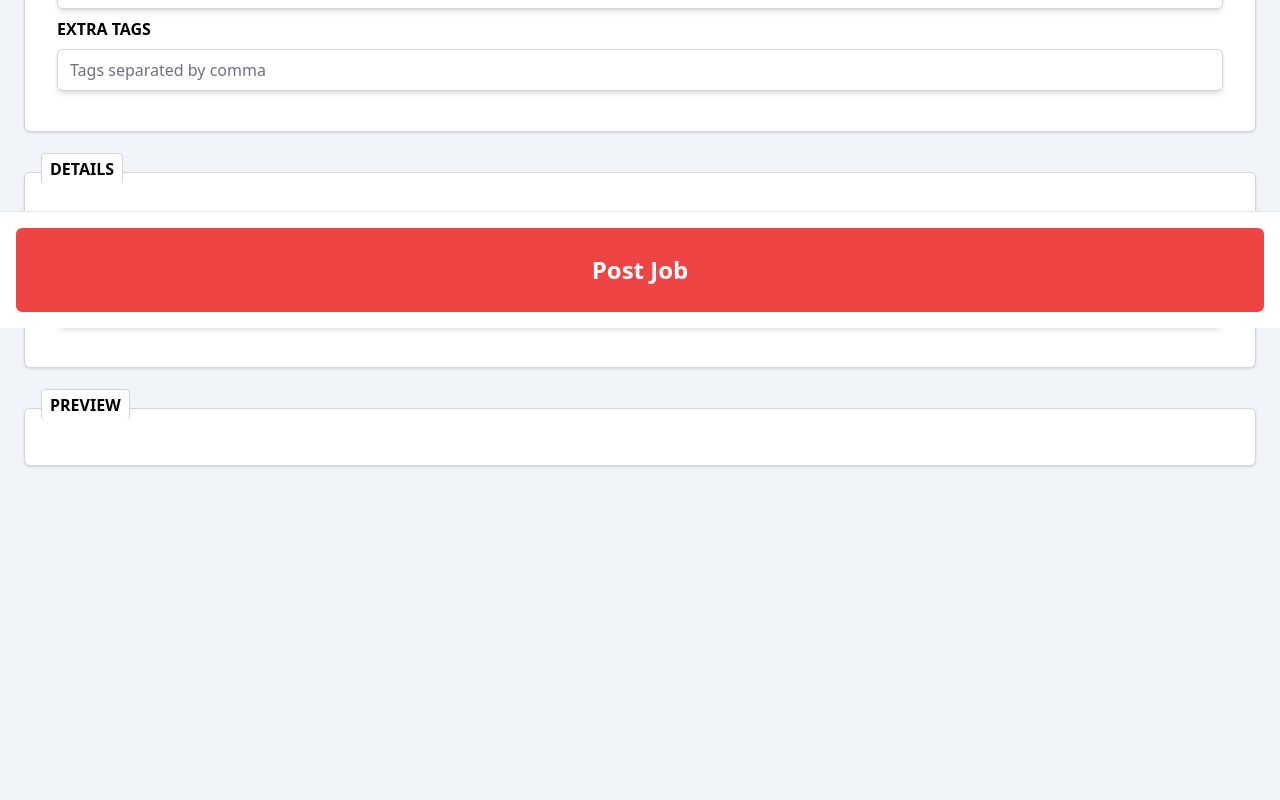
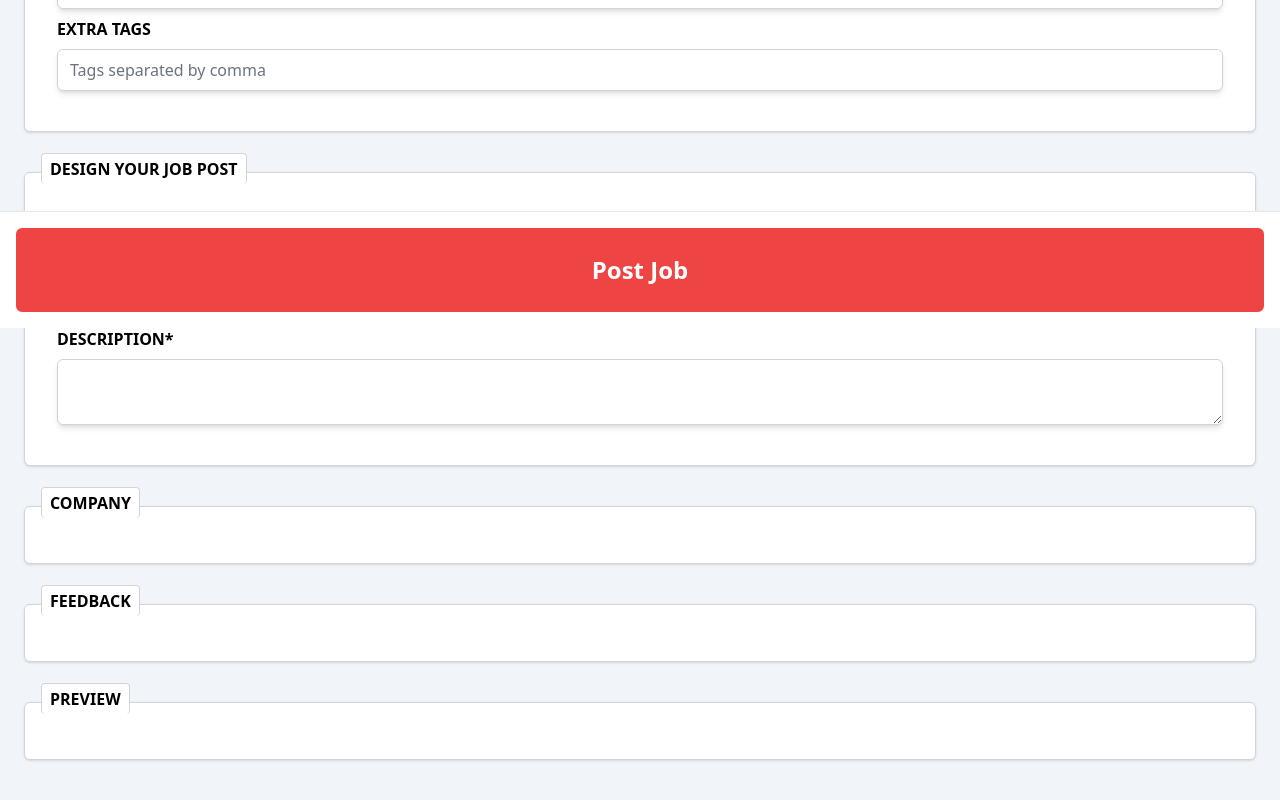
Before and after one commit to efosao/vauntly-legacy, a Next.js app: page /create-job-post in a window 1280 px wide. Shown: the part 472-1272 px from the top of the page. Before the commit the page ends 978 px from the top, so only its background shows below. Built offline with nearby package versions, Linux system fonts and the light colour scheme; no server answers; what javascript-time-ago would draw is missing.

Commit message:
added additional sections to job posts page

```diff
--- a/pages/create-job-post.tsx
+++ b/pages/create-job-post.tsx
@@ -65,7 +65,17 @@ export default function Page() {
 
         <section className="relative bg-white border-gray-300 border p-4 rounded-md my-10 shadow">
           <span className="relative -top-8 bg-white border-gray-300 border rounded px-2 py-1 mx-auto uppercase font-bold border-b-0">
-            Details
+            Design your Job Post
+          </span>
+          {/* <div className="flex flex-col p-4">
+          <label className="font-semibold uppercase">Description*</label>
+          <textarea className="rounded-md border-gray-300 shadow-md my-2"></textarea>
+        </div> */}
+        </section>
+
+        <section className="relative bg-white border-gray-300 border p-4 rounded-md my-10 shadow">
+          <span className="relative -top-8 bg-white border-gray-300 border rounded px-2 py-1 mx-auto uppercase font-bold border-b-0">
+            Job Details
           </span>
           <div className="flex flex-col p-4">
             <label className="font-semibold uppercase">Description*</label>
@@ -75,12 +85,20 @@ export default function Page() {
 
         <section className="relative bg-white border-gray-300 border p-4 rounded-md my-10 shadow">
           <span className="relative -top-8 bg-white border-gray-300 border rounded px-2 py-1 mx-auto uppercase font-bold border-b-0">
+            Company
+          </span>
+        </section>
+
+        <section className="relative bg-white border-gray-300 border p-4 rounded-md my-10 shadow">
+          <span className="relative -top-8 bg-white border-gray-300 border rounded px-2 py-1 mx-auto uppercase font-bold border-b-0">
+            Feedback
+          </span>
+        </section>
+
+        <section className="relative bg-white border-gray-300 border p-4 rounded-md my-10 shadow">
+          <span className="relative -top-8 bg-white border-gray-300 border rounded px-2 py-1 mx-auto uppercase font-bold border-b-0">
             Preview
           </span>
-          {/* <div className="flex flex-col p-4">
-          <label className="font-semibold uppercase">Description*</label>
-          <textarea className="rounded-md border-gray-300 shadow-md my-2"></textarea>
-        </div> */}
         </section>
 
         <section className="bg-white fixed bottom-0 w-full p-4 -mx-6 border-t border-gray-200">
@@ -89,6 +107,7 @@ export default function Page() {
           </button>
         </section>
       </form>
+      <div className="h-20" />
     </div>
   );
 }
```
